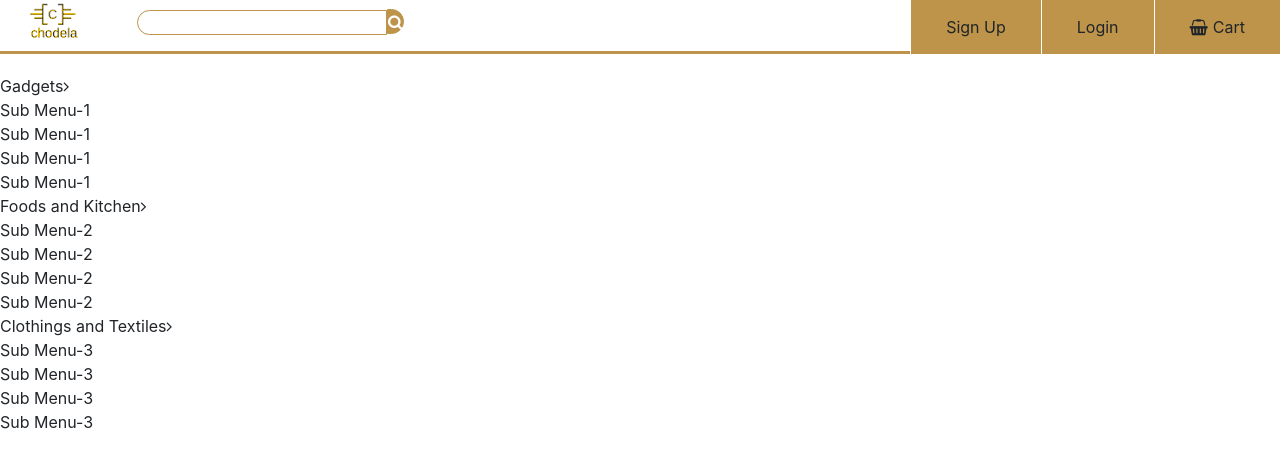
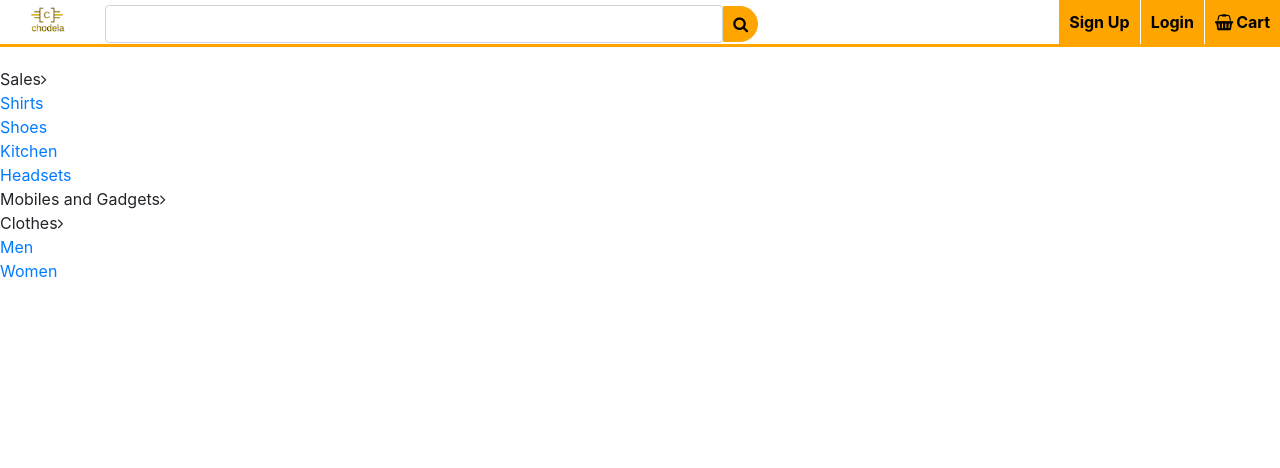
Before and after one commit to opobogideon/E-commerce-front-end, a plain HTML site: page index.html in a window 1280 px wide. Drawn offline with nearby package versions, Linux system fonts and the light colour scheme.

Commit message:
Add files via upload

```diff
--- a/index.html
+++ b/index.html
@@ -14,49 +14,39 @@
     <body>
         <div class="nav-bar">
             <div class="search-box">
-            <img src="chodela-logo.png" ><br>
-            <input type="text" class="form-ctrl">
-            <span class="input-text"><i class="fa fa-search"></i></span>
+                <img src="chodela-logo.png" class="logo">
+                <input type="text" class="form-control">
+                <span class="group-text"><i class="fa fa-search"></i></span>
+        </div>
 
-        </div>
-        <div class="menu-bar">
+        <div class="menu1">
             <ul>
-                <li href ="#">Sign Up</li>
-                <li href ="#">Login</li>
-                <li href ="#"><i class="fa fa-shopping-basket"></i>Cart</li>
+                <li><a href="#">Sign Up</a></li>
+                <li><a href="#">Login</a></li>
+                <li><a href="#"><i class="fa fa-shopping-basket"></i>Cart</a></li>
             </ul>
         </div>
         </div>
-   <!--section for adding the side menus-->
-
-   <section>
+    <section class="header">
         <div class="side-menu">
             <ul>
-               <li>Gadgets<i class="fa fa-angle-right"></i></li>
+                <li>Sales<i class="fa fa-angle-right"></i></li>
                     <ul>
-                   <li>Sub Menu-1</li>
-                   <li>Sub Menu-1</li>
-                   <li>Sub Menu-1</li>
-                   <li>Sub Menu-1</li>
+                        <li><a href="#">Shirts</a></li>
+                        <li><a href="#">Shoes</a></li>
+                        <li><a href="#">Kitchen</a></li>
+                        <li><a href="#">Headsets</a></li>
                     </ul>
-               <li>Foods and Kitchen<i class="fa fa-angle-right"></i></li>
+                <li>Mobiles and Gadgets<i class="fa fa-angle-right"></i></li>
+                <li>Clothes<i class="fa fa-angle-right"></i></li>
                     <ul>
-                    <li>Sub Menu-2</li>
-                    <li>Sub Menu-2</li>
-                    <li>Sub Menu-2</li>
-                    <li>Sub Menu-2</li>
-                </ul>
-               <li>Clothings and Textiles<i class="fa fa-angle-right"></i></li>
-               <ul>
-                    <li>Sub Menu-3</li>
-                    <li>Sub Menu-3</li>
-                    <li>Sub Menu-3</li>
-                    <li>Sub Menu-3</li>
-                </ul>
+                        <li><a href="#">Men</a></li>
+                        <li><a href="#">Women</a></li>
                     </ul>
         </div>
+    </section>
 
-   </section>
+
 
     </body>
 </html>
--- a/style.css
+++ b/style.css
@@ -6,49 +6,51 @@
 
 body
 {
-    background-color: aliceblue;
-    font-family: sans-serif;
+    font-family: Verdana, Geneva, Tahoma, sans-serif;
+    margin: 0px;
+    padding: 0px;
 }
 
 .nav-bar
 {
-    border-bottom: 3px solid rgb(189, 148, 73);
-    height:54px;
+    height: 47px;
+    position: sticky;
+    top: 0;
+    z-index: 2;
+    background: white;
     margin-bottom: 20px;
-    position:sticky;
-    top: 0px;
-    z-index: 2;
+    border-bottom: 3px solid orange;
 }
 
+.logo
+{
+    height: 30px;
+    margin: 5px 10px;
+    cursor: pointer;
 
-.form-ctrl
-{
-    border: 1px solid rgb(189, 148, 73);
-    border-bottom-left-radius:20px;
-    border-top-left-radius:20px;
-    border-bottom-right-radius: 0px;
-    border-top-right-radius: 0px;
-    box-shadow: none;
-    height: 25px;
-    margin-left: 30px;
-    margin-top: 10px;
 }
 
-
-.input-text
+.form-control
 {
-  background: rgb(189, 148, 73);
-  border: 1px solid rgb(189, 148, 73);
-  border-bottom-left-radius:0px;
-  border-top-left-radius:0px;
-  border-bottom-right-radius: 20px;
-  border-top-right-radius: 20px;
-  box-shadow: none;
-  cursor: pointer;
-  height: 25px;
-  margin: 8.5px 10px 3px 0px;
+    margin-top: 5px;
+    margin-left: 10px;
+    border: 1px solid orange;
+    cursor: pointer;
+    box-shadow: none;
 }
 
+.group-text
+{
+    background: orange;
+    border: 1px solid orange;
+    cursor: pointer;
+    margin: 5.5px 10px 3px 0;
+    border-top-left-radius: 0px;
+    border-bottom-left-radius:0px;
+    border-top-right-radius: 20px;
+    border-bottom-right-radius: 20px;
+
+}
 
 .search-box
 {
@@ -58,74 +60,90 @@ body
 
 .fa-search
 {
-color: white;
+    color: black;
+    top:0px;
+    padding: 9px;
+}
+
+.fa-search:hover
+{
+    color: white;
+}
+
+
+.menu1
+{
+    float: right;
+    height: 47px;
+    width: 40%;
 
 }
 
-.menu-bar
+.menu1 ul
 {
-    width: 40%;
-    height: 47px;
     float: right;
+    display: inline-flex;
 }
 
-.menu-bar ul
+.menu1 ul li
 {
-display: inline-flex;
-float:right;
+    background:orange;
+    display: inline-flex;
+    list-style-type: none;
+    border-left: 1px solid white;
+    padding: 10px;
+
 }
 
-.menu-bar ul li
+.menu1 ul li a:hover
 {
-    border-left:1px solid white;
-    list-style-type: none;
-    padding: 15px 35px;
+    color: white;
+}
+
+.menu1 ul li a
+{
+    font-size: 16px;
+    font-weight: bold;
+    text-decoration: none;
+    color: black;
     text-align: center;
-    background-color: rgb(189, 148, 73);
-    cursor:pointer;
-}
-.menu-bar ul li a
-{
-    font-size:15px;
-    font-weight: bold;
 }
 
 .fa-shopping-basket
 {
-    margin-right: 5px;
+    margin-right: 3px;
 }
 
 
-
+/*-----------------fully responsive----------------------*/
 
 @media only screen and (max-width:980px)
 {
     .nav-bar
     {
-    height:115px;
-    border-bottom: 0px;
+        height: 60px;
+        top: 0;
+        background: white;
+        border-bottom: 0;
     }
-
     .search-box
     {
         width: 100%;
     }
-
-    .menu-bar
+    .menu1
     {
-        width:100%;
+        width: 100%;
     }
-
-    .menu-bar ul
+    .menu1 ul
     {
         margin: 10px 0;
         width: 100%;
+
     }
-
-    .menu-bar ul li
+    .menu1 ul li
     {
-        height: 50px;
+        height: 47px;
         width: 100%;
+        text-align: center;
     }
-
 }
```
Also changed, not shown: script.js (added, +13 -0 lines). Lines whose indentation alone changed are shown as unchanged.
